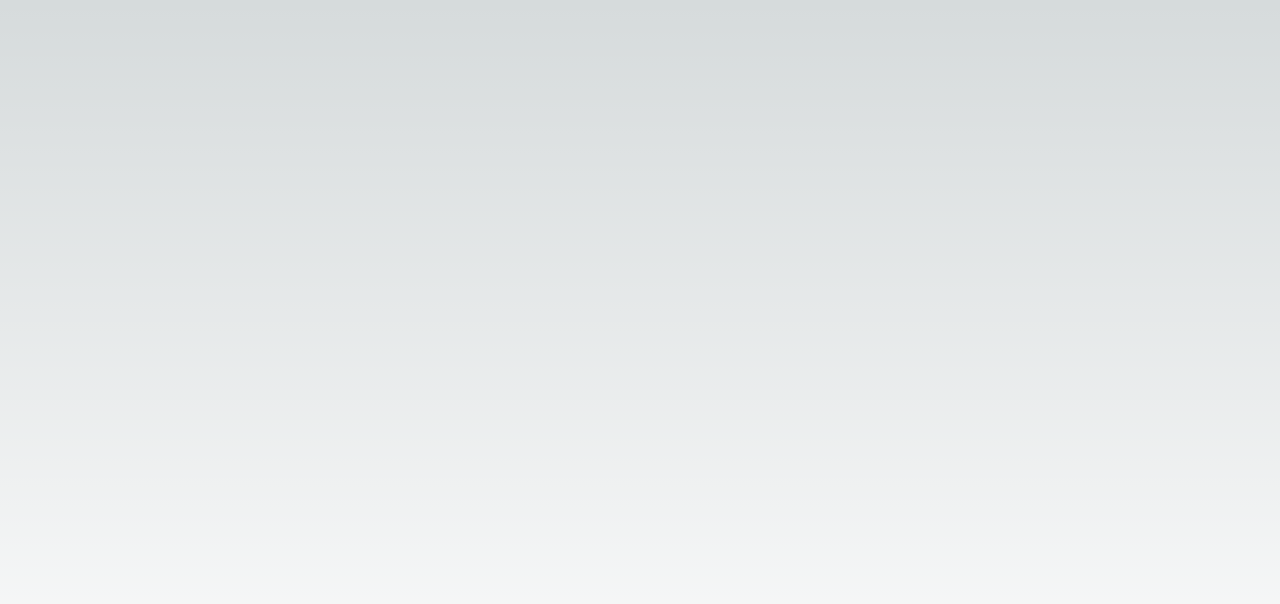
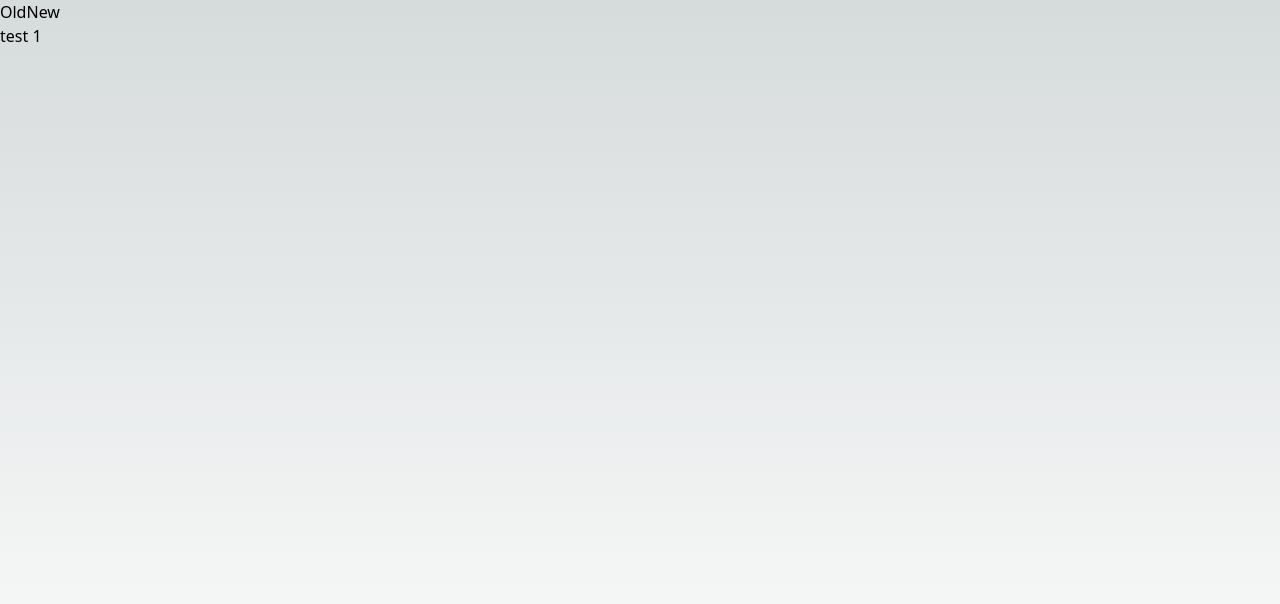
Before and after one commit to ChildhoodCancerSociety/ccs-web, a Next.js app in the folder ccs-next/: page /about in a window 1280 px wide. Shown: the top 604 px of the page. Built offline with nearby package versions, Linux system fonts and the light colour scheme.

Commit message:
about page

```diff
--- a/ccs-next/pages/about.tsx
+++ b/ccs-next/pages/about.tsx
@@ -1,5 +1,39 @@
-const AboutPage: React.FC = ({}) => {
-  return null;
+import React from "react";
+import Head from "next/head";
+import TabbedPage from "../structure/tabbed-page";
+
+const AboutPageOld: React.FC = function AboutPageOld() {
+  return (
+    <>
+      <Head>
+        <title />
+      </Head>
+      <main>
+        <div>
+          test 1
+        </div>
+      </main>
+    </>
+  );
+};
+
+const AboutPageNew: React.FC = function AboutPageNew() {
+  return (
+    <>
+      <Head>
+        <title />
+      </Head>
+      <main>
+        <div>
+          test 2
+        </div>
+      </main>
+    </>
+  );
+};
+
+const AboutPage: React.FC = function AboutPage() {
+  return (<TabbedPage components={[{ name: "Old", Component: AboutPageOld }, { name: "New", Component: AboutPageNew }]} />);
 };
 
 export default AboutPage;
```
